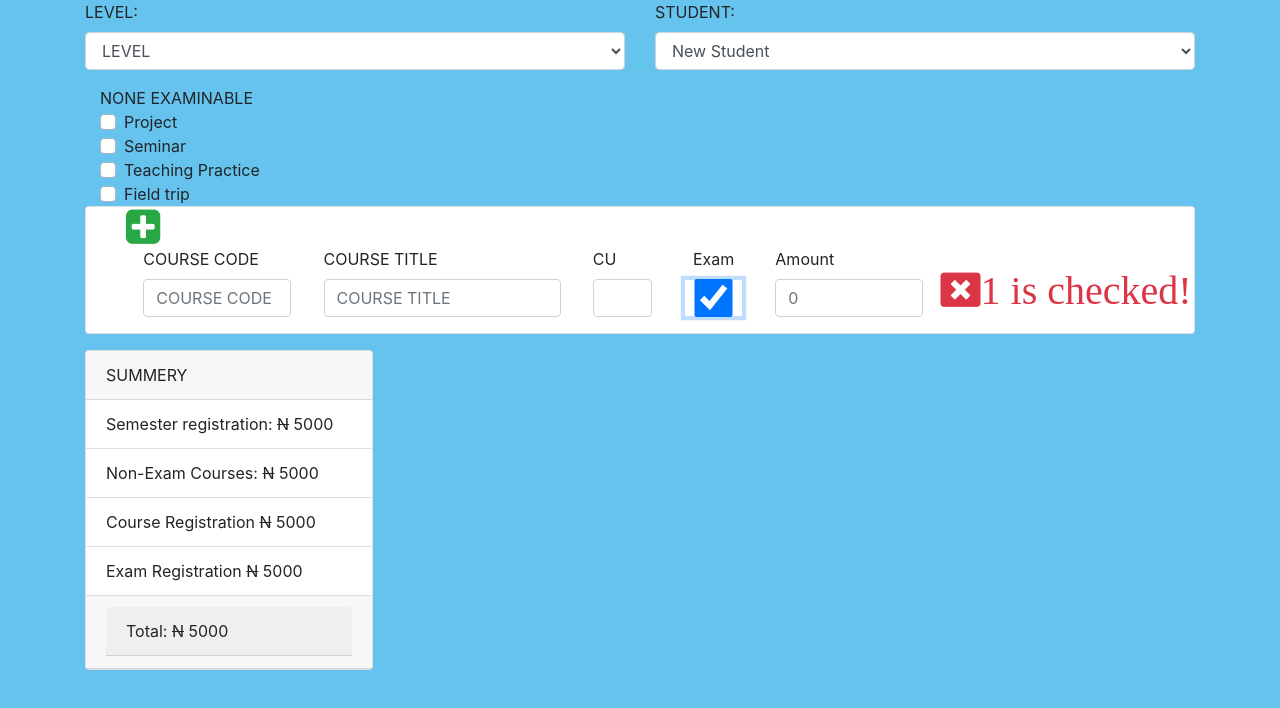
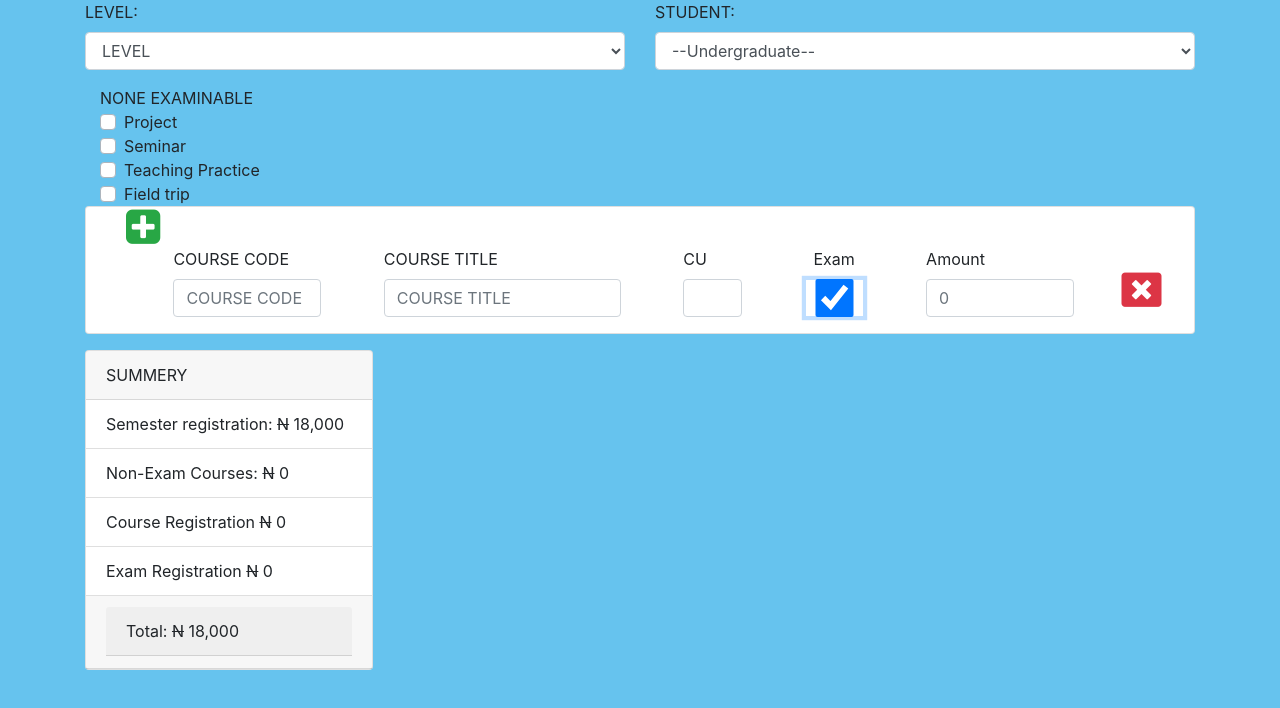
Before and after one commit to sirsuccess/noun_fee, a plain HTML site: page index.html in a window 1280 px wide. Both pictures are taken after a click on the checkbox "Exam". Drawn offline with nearby package versions, Linux system fonts and the light colour scheme.

```diff
--- a/index.html
+++ b/index.html
@@ -24,19 +24,16 @@
           <label for="exampleFormControlSelect1">LEVEL:</label>
           <select class="form-control level" id="exampleFormControlSelect1">
             <option selected disabled value="">LEVEL</option>
-            <option value="18000">Undergraduate</option>
-            <option value="">Post Graduate</option>
+            <option value="Undergraduate">Undergraduate</option>
+            <option value="postGraduate">Post Graduate</option>
           </select>
         </div>
         <div class="form-group col-md-6">
           <label for="exampleFormControlSelect1">STUDENT:</label>
-          <select class="form-control level" id="exampleFormControlSelect1">
-            <option class="bg-secondary text-white" disabled value="">--Undergraduate--</option>
-            <option value="36000">New Student</option>
-            <option value="18000">Returning Student</option>
-            <option disabled class="bg-secondary text-white" value="">--Post Graduate--</option>
-            <option value="35000">New Student</option>
-            <option value="18000">Returning Student</option>
+          <select class="form-control studentStatus" id="exampleFormControlSelect1">
+            <option class="bg-secondary text-white" disabled selected>--Undergraduate--</option>
+            <option value="newStudent">New Student</option>
+            <option value="oldStudent">Returning Student</option>
           </select>
         </div>
       </div>
@@ -45,25 +42,25 @@
       NONE EXAMINABLE
       <br>
       <div class="custom-control custom-checkbox">
-        <input type="checkbox" value="150000000" class="custom-control-input project" id="customCheck1">
+        <input type="checkbox" value="15000" class="custom-control-input project" id="customCheck1">
         <label class="custom-control-label" for="customCheck1">Project</label>
       </div>
       <div class="custom-control custom-checkbox">
-        <input type="checkbox" value="0" class="custom-control-input seminar" id="customCheck2">
+        <input type="checkbox" value="10000" class="custom-control-input seminar" id="customCheck2">
         <label class="custom-control-label" for="customCheck2">Seminar</label>
       </div>
       <div class="custom-control custom-checkbox">
-        <input type="checkbox" value="0" class="custom-control-input" id="customCheck3">
+        <input type="checkbox" value="10000" class="custom-control-input tp" id="customCheck3">
         <label class="custom-control-label" for="customCheck3">Teaching Practice</label>
       </div>
       <div class="custom-control custom-checkbox">
-        <input type="checkbox" value="0" class="custom-control-input field" id="customCheck4">
+        <input type="checkbox" value="10000" class="custom-control-input field" id="customCheck4">
         <label class="custom-control-label" for="customCheck4" >Field trip</label>
       </div>
     </div>
     <ul class="card card1">
         <div class="fa fa-plus-square text-success"></div>
-        <li class="one-course">
+        <li class="one-course" id="am" class="am">
           <div class="col-sm-2 mb-3">
             <label for="validationTooltip04">COURSE CODE</label>
             <input type="text" class="form-control" id="validationTooltip04" placeholder="COURSE CODE" required>
@@ -86,7 +83,7 @@
                 <input type="text" class="form-control" id="validationTooltip04" placeholder="0" required>
               </div>
 
-            <span class="fa fa-window-close text-danger sm"></span>
+              <i  onclick="preview(`am`)" class="fa fa-window-close text-danger sm"></i>
           </li>
     </ul>
     <div class="card" style="width: 18rem;">
@@ -95,13 +92,13 @@
         </div>
         <ul class="list-group list-group-flush">
           <li class="list-group-item">Semester registration: <strike class="naira">N</strike> <span class="semTotal"> 0</span></li>
-          <li class="list-group-item">Non-Exam Courses: <strike class="naira">N</strike> <span class="semTotal"> 0</span></li>
-          <li class="list-group-item">Course Registration <strike class="naira">N</strike> <span class="semTotal"> 0</span></li>
-          <li class="list-group-item">Exam Registration <strike class="naira">N</strike> <span class="semTotal"> 0</span></li>
+          <li class="list-group-item">Non-Exam Courses: <strike class="naira">N</strike> <span class="nonExamTotal"> 0</span></li>
+          <li class="list-group-item">Course Registration <strike class="naira">N</strike> <span class="courseTotal"> 0</span></li>
+          <li class="list-group-item">Exam Registration <strike class="naira">N</strike> <span class="examTotal"> 0</span></li>
         </ul>
         <div class="card-header">
             <div class="card-header">
-                Total:  <strike class="naira">N</strike> <span class="semTotal"> 0</span></li>
+                Total:  <strike class="naira">N</strike> <span class="grantTotal"> 0</span></li>
           </div>
       </div>
 
--- a/js/script.js
+++ b/js/script.js
@@ -1,54 +1,135 @@
+function preview(certId) {
+  const certList = document.getElementById(certId);
+  certList.remove()
+
+}
+
+
+
 $(document).ready(function(){
     console.log("am here")
 
-    $(".fa-window-close").click(function(){
-        console.log("am here hh")
-        $(".card1").hide("li");
-    });
+    // function preview(certId) {
+    //     console.log(certId)
+    //     // id.hide("li");
+    // };
+
+
+
+
     //add new couse
     $(".fa-plus-square").click(function(){
-        console.log("am here plus")
-        $(".card1").append(`<li class="one-course">
-        <div class="col-md-2 mb-3">
+      let id = Math.floor(Math.random() * 50)
+        $(".card1").append(`<li class="one-course" id="${id}" class="am">
+        <div class="col-sm-2 mb-3">
           <label for="validationTooltip04">COURSE CODE</label>
           <input type="text" class="form-control" id="validationTooltip04" placeholder="COURSE CODE" required>
         </div>
-        <div class="col-md-3 mb-3">
+        <div class="col-sm-3 mb-3">
           <label for="validationTooltip04">COURSE TITLE</label>
           <input type="text" class="form-control" id="validationTooltip04" placeholder="COURSE TITLE" required>
         </div>
 
-        <div class="col-md-1 mb-3">
+        <div class="col-sm-1 mb-3">
           <label for="validationTooltip04">CU</label>
           <input type="number" class="form-control cu" oninvalid="alert('You must fill out the form!');" max="10" min="1" id="validationTooltip04" required>
         </div>
-        <div class="col-md-1 mb-3 text-center">
+        <div class="col-sm-1 mb-3 text-center">
             <label for="exam" >Exam</label>
             <input type="checkbox" value="1000" class="form-control" id="exam" required>
           </div>
-          <div class="col-md-2 mb-3">
+          <div class="col-sm-2 mb-3">
               <label for="validationTooltip04">Amount</label>
               <input type="text" class="form-control" id="validationTooltip04" placeholder="0" required>
             </div>
 
-          <span class="fa fa-window-close text-danger"></span>
+            <i  onclick="preview(${id})" class="fa fa-window-close text-danger sm"></i>
         </li>`);
       });
 
 
 
+
+      let level = ""
+      let project =0;
+      let seminar = 0;
+      let student =0
+      let tp = 0;
+      field =0
+
       setInterval(function(){
         //   let project = $(".project").val().toString().replace(/(\d)(?=(\d{3})+(?!\d))/g, '$1,')
-        //     $(".semTotal").html(project)
-        }, 1000)
-        var countChecked = function() {
-            var n = $( "input:checked" ).length;
-            $( "span" ).text( n + (n === 1 ? " is" : " are") + " checked!" );
-            let project = $(".project").val().toString().replace(/(\d)(?=(\d{3})+(?!\d))/g, '$1,')
-            $(".semTotal").html("5000")
+        level =   $( ".level" ).val()
+        newLevel = level=="postGraduate"?25000:15000
+        studentStatus = $(".studentStatus").val()
+
+
+
+        // console.log(tp)
+        if(level=="postGraduate" && studentStatus=="newStudent"){
+            student=35000
+        }else if(level=="Undergraduate" && studentStatus=="newStudent"){
+            student=36000
+        }else{
+            student=18000
+        }
+
+
+
+        let total = (Number(project)+Number(seminar)+Number(field)+Number(tp))
+            $(".nonExamTotal").text(total.toString().replace(/(\d)(?=(\d{3})+(?!\d))/g, '$1,'))
+            $(".semTotal").text(student.toString().replace(/(\d)(?=(\d{3})+(?!\d))/g, '$1,'))
+
+        $(".grantTotal").html((total+student).toString().replace(/(\d)(?=(\d{3})+(?!\d))/g, '$1,'))
+        }, 50)
+
+
+        var projectChecked = function() {
+            var n = $( ".project:checked" ).length;
+            let level = $( ".level" ).val()=="postGraduate"?25000:10000
+            if (n==1){
+                 project = newLevel;
+            }else{
+            project =0
+            }
           };
 
+          $( "input[type=checkbox]" ).on( "click", projectChecked );
 
-          $( "input[type=checkbox]" ).on( "click", countChecked );
+        var seminarChecked = function() {
+            var n = $( ".seminar:checked" ).length;
+            // $( "span" ).text( n + (n === 1 ? " is" : " are") + " checked!" );
+            if (n==1){
+                seminar = $(".seminar").val()
+            }else{
+            seminar =0
+            }
+          };
+
+          $( "input[type=checkbox]" ).on( "click", seminarChecked );
+
+
+        var tpChecked = function() {
+            var n = $( ".tp:checked" ).length;
+            if (n==1){
+                tp = $(".tp").val()
+            }else{
+                tp =0
+            }
+          };
+
+          $( "input[type=checkbox]" ).on( "click", tpChecked );
+
+
+        var fieldChecked = function() {
+            var n = $( ".field:checked" ).length;
+            if (n==1){
+                field = $(".field").val()
+            }else{
+                field =0
+            }
+          };
+
+          $( "input[type=checkbox]" ).on( "click", fieldChecked );
 
   });
```
